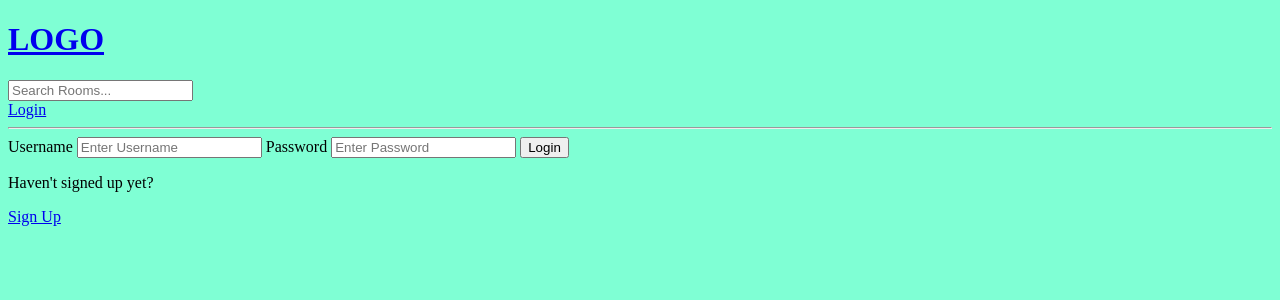
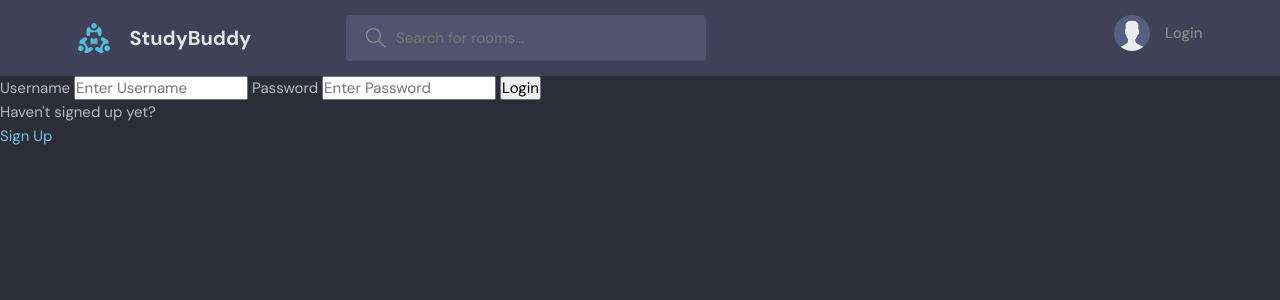
Before and after one commit to CiroJSCH/django-study-room, a Django app: a page that uses base/templates/main.html in a window 1280 px wide. Shown: the top 300 px of the page. Run offline with Django 4.2, Linux system fonts and the light colour scheme.

Commit message:
updated templates with the theme

```diff
--- a/base/templates/main.html
+++ b/base/templates/main.html
@@ -5,19 +5,17 @@
     <meta charset="UTF-8" />
     <meta http-equiv="X-UA-Compatible" content="IE=edge" />
     <meta name="viewport" content="width=device-width, initial-scale=1.0" />
-    <meta name="description" content="foo" />
-    <meta name="keywords" content="foo,bar" />
-    <link rel="stylesheet" href="{% static 'styles/main.css' %}">
-    <title>StudyBud</title>
+    <link rel="shortcut icon" href="assets/favicon.ico" type="image/x-icon" />
+    <link rel="stylesheet" href="{% static 'styles/style.css' %}" />
+    <title>StudyBuddy - Find study partners around the world!</title>
   </head>
   <body>
     {% include "navbar.html" %}
     {% if messages %}
-      <ul class="messages">
-        {% for message in messages %}<li>{{ message }}</li>{% endfor %}
-      </ul>
+      {% for message in messages %}<li>{{ message }}</li>{% endfor %}
     {% endif %}
     {% block content %}
     {% endblock content %}
+    <script src="{% static 'js/script.js' %}"></script>
   </body>
 </html>
--- a/base/templates/navbar.html
+++ b/base/templates/navbar.html
@@ -1,13 +1,78 @@
-<a href="{% url 'home' %}">
-  <h1>LOGO</h1>
-</a>
-<form action="{% url 'home' %}" method="get">
-  <input type="text" name="q" placeholder="Search Rooms...">
-</form>
-{% if request.user.is_authenticated %}
-  <p>Hello {{ request.user }}</p>
-  <a href="{% url 'logout' %}">Logout</a>
-{% else %}
-  <a href="{% url 'login' %}">Login</a>
-{% endif %}
-<hr />
+{% load static %}
+<header class="header header--loggedIn">
+  <div class="container">
+    <a href="{% url 'home' %}" class="header__logo">
+      <img src="{% static 'images/logo.svg' %}" />
+      <h1>StudyBuddy</h1>
+    </a>
+    <form class="header__search" method="get" action="{% url 'home' %}">
+      <label>
+        <svg version="1.1"
+             xmlns="http://www.w3.org/2000/svg"
+             width="32"
+             height="32"
+             viewBox="0 0 32 32">
+          <title>search</title>
+          <path d="M32 30.586l-10.845-10.845c1.771-2.092 2.845-4.791 2.845-7.741 0-6.617-5.383-12-12-12s-12 5.383-12 12c0 6.617 5.383 12 12 12 2.949 0 5.649-1.074 7.741-2.845l10.845 10.845 1.414-1.414zM12 22c-5.514 0-10-4.486-10-10s4.486-10 10-10c5.514 0 10 4.486 10 10s-4.486 10-10 10z">
+          </path>
+        </svg>
+        <input name="q" placeholder="Search for rooms..." />
+      </label>
+    </form>
+    <nav class="header__menu">
+      {% if request.user.is_authenticated %}
+        <div class="header__user">
+          <a href="profile.html">
+            <div class="avatar avatar--medium active">
+              <img src="https://randomuser.me/api/portraits/men/37.jpg" />
+            </div>
+            <p>
+              {{ request.user.username }} <span>@{{ request.user.username }}</span>
+            </p>
+          </a>
+          <button class="dropdown-button">
+            <svg version="1.1"
+                 xmlns="http://www.w3.org/2000/svg"
+                 width="32"
+                 height="32"
+                 viewBox="0 0 32 32">
+              <title>chevron-down</title>
+              <path d="M16 21l-13-13h-3l16 16 16-16h-3l-13 13z"></path>
+            </svg>
+          </button>
+        </div>
+      {% else %}
+        <a href="{% url 'login' %}">
+          <img src="{% static 'images/avatar.svg' %}" />
+          <p>Login</p>
+        </a>
+      {% endif %}
+      <div class="dropdown-menu">
+        <a href="settings.html" class="dropdown-link">
+          <svg version="1.1"
+               xmlns="http://www.w3.org/2000/svg"
+               width="32"
+               height="32"
+               viewBox="0 0 32 32">
+            <title>tools</title>
+            <path d="M27.465 32c-1.211 0-2.35-0.471-3.207-1.328l-9.392-9.391c-2.369 0.898-4.898 0.951-7.355 0.15-3.274-1.074-5.869-3.67-6.943-6.942-0.879-2.682-0.734-5.45 0.419-8.004 0.135-0.299 0.408-0.512 0.731-0.572 0.32-0.051 0.654 0.045 0.887 0.277l5.394 5.395 3.586-3.586-5.394-5.395c-0.232-0.232-0.336-0.564-0.276-0.887s0.272-0.596 0.572-0.732c2.552-1.152 5.318-1.295 8.001-0.418 3.274 1.074 5.869 3.67 6.943 6.942 0.806 2.457 0.752 4.987-0.15 7.358l9.392 9.391c0.844 0.842 1.328 2.012 1.328 3.207-0 2.5-2.034 4.535-4.535 4.535zM15.101 19.102c0.26 0 0.516 0.102 0.707 0.293l9.864 9.863c0.479 0.479 1.116 0.742 1.793 0.742 1.398 0 2.535-1.137 2.535-2.535 0-0.668-0.27-1.322-0.742-1.793l-9.864-9.863c-0.294-0.295-0.376-0.74-0.204-1.119 0.943-2.090 1.061-4.357 0.341-6.555-0.863-2.631-3.034-4.801-5.665-5.666-1.713-0.561-3.468-0.609-5.145-0.164l4.986 4.988c0.391 0.391 0.391 1.023 0 1.414l-5 5c-0.188 0.188-0.441 0.293-0.707 0.293s-0.52-0.105-0.707-0.293l-4.987-4.988c-0.45 1.682-0.397 3.436 0.164 5.146 0.863 2.631 3.034 4.801 5.665 5.666 2.2 0.721 4.466 0.604 6.555-0.342 0.132-0.059 0.271-0.088 0.411-0.088z">
+            </path>
+          </svg>
+        Settings</a>
+        <a href="{% url 'logout' %}" class="dropdown-link">
+          <svg version="1.1"
+               xmlns="http://www.w3.org/2000/svg"
+               width="32"
+               height="32"
+               viewBox="0 0 32 32">
+            <title>sign-out</title>
+            <path d="M3 0h22c0.553 0 1 0 1 0.553l-0 3.447h-2v-2h-20v28h20v-2h2l0 3.447c0 0.553-0.447 0.553-1 0.553h-22c-0.553 0-1-0.447-1-1v-30c0-0.553 0.447-1 1-1z">
+            </path>
+            <path d="M21.879 21.293l1.414 1.414 6.707-6.707-6.707-6.707-1.414 1.414 4.293 4.293h-14.172v2h14.172l-4.293 4.293z">
+            </path>
+          </svg>
+        Logout</a>
+      </div>
+    </nav>
+  </div>
+</header>
```
